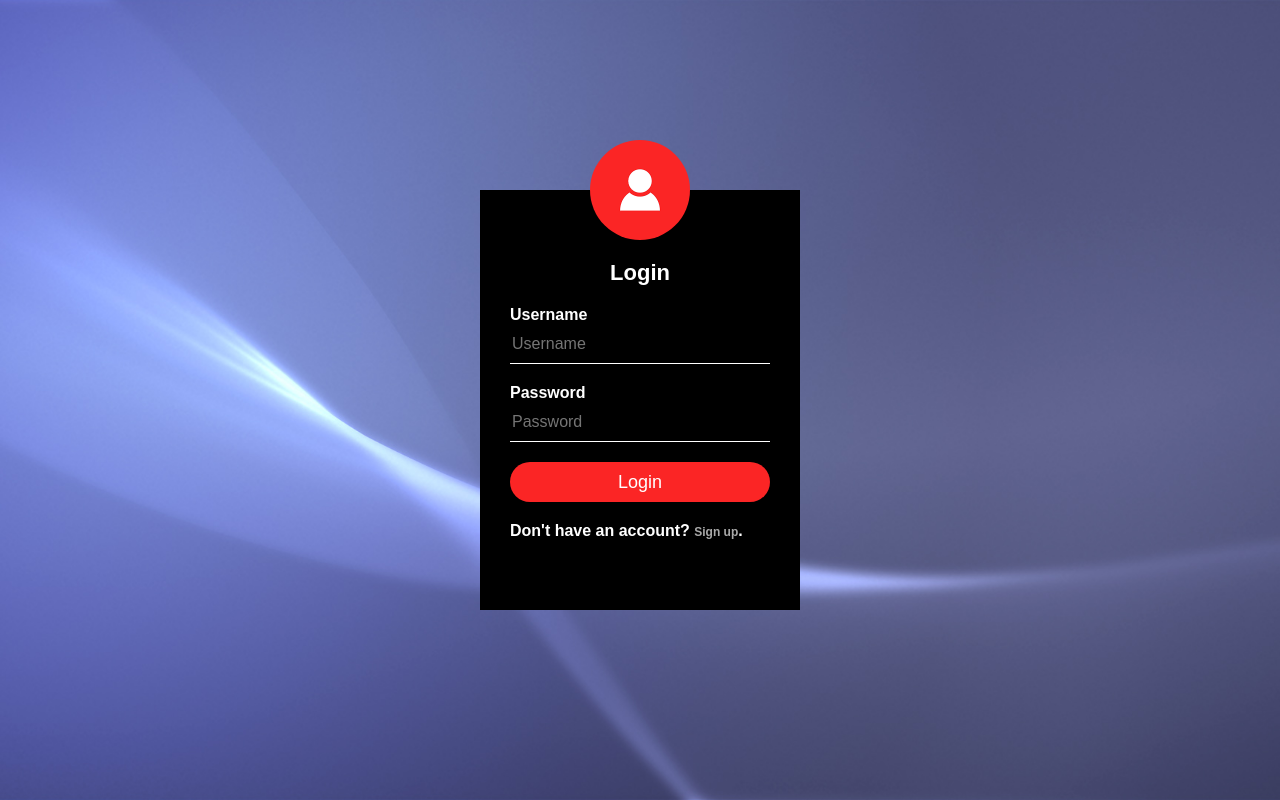
After one commit to kjvaldez09/ncp3106-kj-valdez, a PHP site: page /Login.html in a window 1280 px wide. The commit adds this page. Run offline with PHP 8.4, Linux system fonts and the light colour scheme.

Commit message:
Latest update commit

```diff
--- /dev/null
+++ b/Register-Login/Login.html
@@ -0,0 +1,22 @@
+<html>
+<head>
+<title>Login</title>
+    <link rel="stylesheet" type="text/css" href="style1.css">
+<body>
+    <div class="loginbox">
+    <img src="avatar.png" class="avatar">
+        <h1>Login</h1>
+        <form id="form" action="Login.php" method="POST">
+            <p>Username</p>
+            <input type="text" name="username" placeholder="Username" minlength="8" maxlength="15" required>
+            <p>Password</p>
+            <input type="password" name="psw1" placeholder="Password" minlength="8" maxlength="20" required>
+            <input type="submit" name="" value="Login">
+			<p>Don't have an account? <a href="Registration.html">Sign up</a>.</p>
+        </form>
+
+    </div>
+
+</body>
+</head>
+</html>
--- /dev/null
+++ b/Register-Login/style1.css
@@ -0,0 +1,86 @@
+body{
+    margin: 0;
+    padding: 0;
+    background: url(background.jpg);
+    background-size: cover;
+    background-position: center;
+    font-family: sans-serif;
+}
+
+.loginbox{
+    width: 320px;
+    height: 420px;
+    background: #000;
+    color: #fff;
+    top: 50%;
+    left: 50%;
+    position: absolute;
+    transform: translate(-50%,-50%);
+    box-sizing: border-box;
+    padding: 70px 30px;
+}
+
+.avatar{
+    width: 100px;
+    height: 100px;
+    border-radius: 50%;
+    position: absolute;
+    top: -50px;
+    left: calc(50% - 50px);
+}
+
+h1{
+    margin: 0;
+    padding: 0 0 20px;
+    text-align: center;
+    font-size: 22px;
+}
+
+.loginbox p{
+    margin: 0;
+    padding: 0;
+    font-weight: bold;
+}
+
+.loginbox input{
+    width: 100%;
+    margin-bottom: 20px;
+}
+
+.loginbox input[type="text"], input[type="password"]
+{
+    border: none;
+    border-bottom: 1px solid #fff;
+    background: transparent;
+    outline: none;
+    height: 40px;
+    color: #fff;
+    font-size: 16px;
+}
+.loginbox input[type="submit"]
+{
+    border: none;
+    outline: none;
+    height: 40px;
+    background: #fb2525;
+    color: #fff;
+    font-size: 18px;
+    border-radius: 20px;
+}
+.loginbox input[type="submit"]:hover
+{
+    cursor: pointer;
+    background: #ffc107;
+    color: #000;
+}
+.loginbox a{
+    text-decoration: none;
+    font-size: 12px;
+    line-height: 20px;
+    color: darkgrey;
+}
+
+.loginbox a:hover
+{
+    color: #ffc107;
+}
```
Also changed, not shown: Register-Login/Bionote/Bio.html (added, +44 -0 lines), Register-Login/Bionote/DemoFile.html (added, +12 -0 lines), Register-Login/Bionote/about.html (added, +44 -0 lines), Register-Login/Bionote/css.css (added, +22 -0 lines), Register-Login/Database.php (added, +28 -0 lines), Register-Login/Login.php (added, +28 -0 lines), Register-Login/Registration.html (added, +53 -0 lines), Register-Login/Registration.php (added, +53 -0 lines), Register-Login/style.css (+16 -34 lines), Register-Login/Bionote/logo/facebook-logo.png (added), Register-Login/Bionote/logo/twitter-logo.png (added), Register-Login/Bionote/picture.jpg (added).
